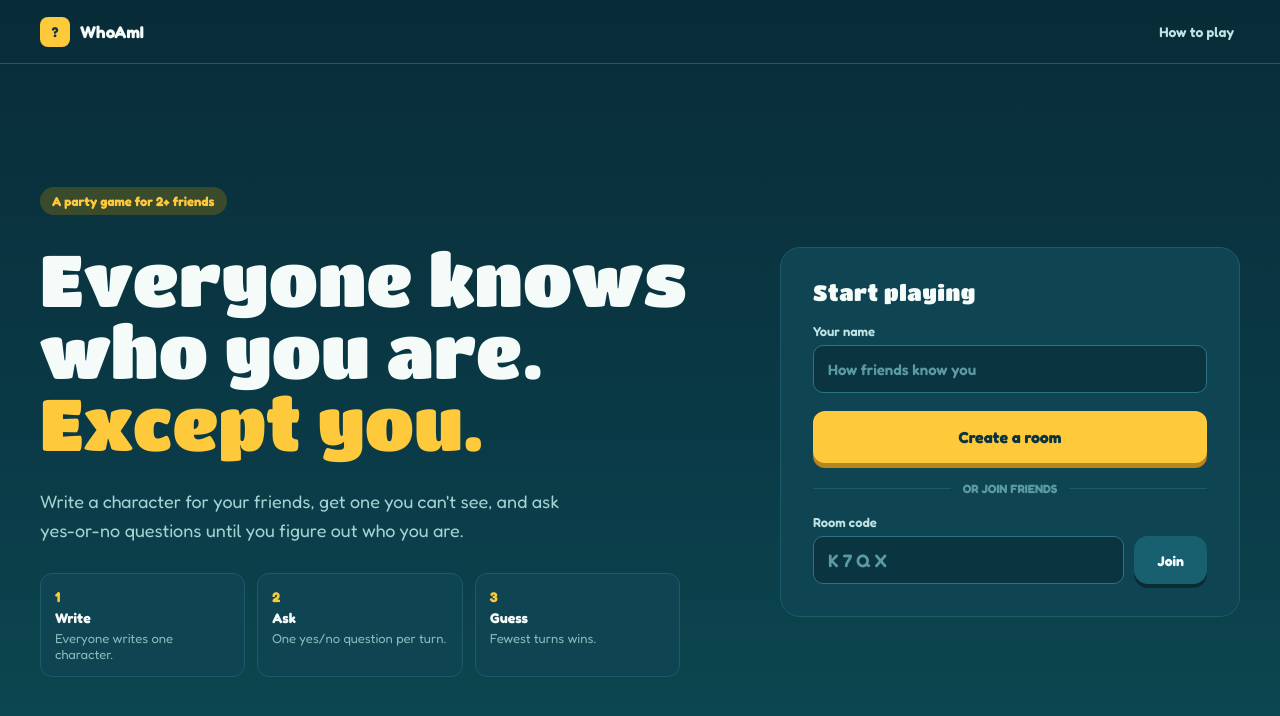
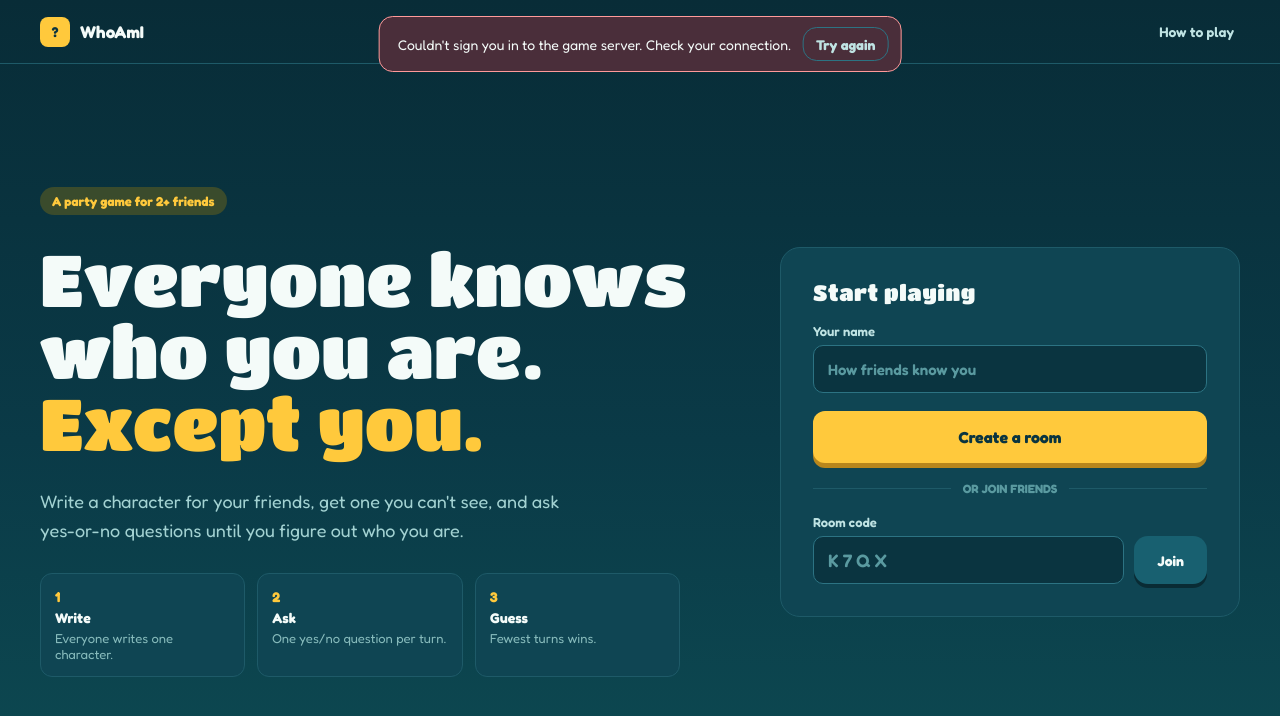
Before and after one commit to PauloDuarteOliveira/whoami, an Angular app: page /#/ in a window 1280 px wide. Shown: the top 716 px of the page. Built offline with nearby package versions, Linux system fonts and the light colour scheme; no server answers.

Commit message:
feat(auth): sign every player in anonymously with Supabase Auth

```diff
--- a/src/app/app.config.ts
+++ b/src/app/app.config.ts
@@ -1,12 +1,16 @@
-import { ApplicationConfig, provideBrowserGlobalErrorListeners } from '@angular/core';
-import { provideHttpClient, withFetch } from '@angular/common/http';
+import { ApplicationConfig, inject, provideAppInitializer, provideBrowserGlobalErrorListeners } from '@angular/core';
+import { provideHttpClient, withFetch, withInterceptors } from '@angular/common/http';
 import { provideRouter, withHashLocation } from '@angular/router';
 import { routes } from './app.routes';
+import { AuthService } from './core/auth.service';
+import { authInterceptor } from './core/auth.interceptor';
 
 export const appConfig: ApplicationConfig = {
   providers: [
     provideBrowserGlobalErrorListeners(),
     provideRouter(routes, withHashLocation()),
-    provideHttpClient(withFetch()),
+    provideHttpClient(withFetch(), withInterceptors([authInterceptor])),
+    // Sign in before the first screen loads, so every request already carries the player's token.
+    provideAppInitializer(() => inject(AuthService).signIn()),
   ]
 };
--- a/src/app/app.css
+++ b/src/app/app.css
@@ -0,0 +1,17 @@
+.auth-error {
+  position: fixed;
+  top: 16px;
+  left: 50%;
+  transform: translateX(-50%);
+  z-index: 100;
+  display: flex;
+  align-items: center;
+  gap: 12px;
+  padding: 10px 12px 10px 18px;
+  border-radius: 14px;
+  background: var(--no-soft);
+  border: 1px solid var(--no);
+  color: var(--text);
+  font-size: 14px;
+}
+.auth-error .btn { height: 34px; padding: 0 12px; }
--- a/src/app/app.html
+++ b/src/app/app.html
@@ -1 +1,7 @@
+@if (auth.status() === 'error') {
+  <div class="auth-error" role="alert">
+    Couldn't sign you in to the game server. Check your connection.
+    <button type="button" class="btn btn-ghost" (click)="auth.signIn()">Try again</button>
+  </div>
+}
 <router-outlet />
--- a/src/app/app.ts
+++ b/src/app/app.ts
@@ -1,5 +1,6 @@
-import { Component, signal } from '@angular/core';
+import { Component, inject } from '@angular/core';
 import { RouterOutlet } from '@angular/router';
+import { AuthService } from './core/auth.service';
 
 @Component({
   imports: [RouterOutlet],
@@ -8,5 +9,5 @@ import { RouterOutlet } from '@angular/router';
   templateUrl: './app.html',
 })
 export class App {
-  protected readonly title = signal('whoami');
+  protected readonly auth = inject(AuthService);
 }
--- /dev/null
+++ b/src/app/core/auth.interceptor.ts
@@ -0,0 +1,13 @@
+import { HttpInterceptorFn } from '@angular/common/http';
+import { inject } from '@angular/core';
+import { environment } from '../../environments/environment';
+import { AuthService } from './auth.service';
+
+/** Adds the signed-in player's token to every request sent to Supabase. */
+export const authInterceptor: HttpInterceptorFn = (request, next) => {
+    const token = inject(AuthService).accessToken();
+    if (!token || !request.url.startsWith(environment.supabaseUrl)) {
+        return next(request);
+    }
+    return next(request.clone({ setHeaders: { Authorization: `Bearer ${token}` } }));
+};
--- /dev/null
+++ b/src/app/core/auth.service.ts
@@ -0,0 +1,63 @@
+import { Injectable, computed, signal } from '@angular/core';
+import { Session, createClient } from '@supabase/supabase-js';
+import { environment } from '../../environments/environment';
+
+export type AuthStatus = 'loading' | 'ready' | 'error';
+
+/**
+ * Signs every player in with Supabase Auth, invisibly (an anonymous account: no email, no password).
+ * The game data still goes through HttpClient; the auth interceptor adds this session's token to each request,
+ * so the database knows which signed-in user is asking (auth.uid() in Row Level Security).
+ */
+@Injectable({ providedIn: 'root' })
+export class AuthService {
+    private readonly client = createClient(environment.supabaseUrl, environment.supabaseKey, {
+        auth: {
+            // One session per tab, like the player sessions, so two tabs are two different players.
+            storage: browserSessionStorage(),
+            storageKey: 'whoami.auth',
+            persistSession: true,
+            autoRefreshToken: true,
+        },
+    });
+
+    readonly session = signal<Session | null>(null);
+    readonly status = signal<AuthStatus>('loading');
+    readonly userId = computed(() => this.session()?.user.id ?? null);
+
+    constructor() {
+        // Keeps the token fresh: Supabase refreshes it about every hour and tells us here.
+        this.client.auth.onAuthStateChange((_event, session) => this.session.set(session));
+    }
+
+    /** Reuses this tab's session if there is one, otherwise creates an anonymous account. */
+    async signIn(): Promise<void> {
+        this.status.set('loading');
+        try {
+            const { data } = await this.client.auth.getSession();
+            let session = data.session;
+            if (!session) {
+                const result = await this.client.auth.signInAnonymously();
+                if (result.error) throw result.error;
+                session = result.data.session;
+            }
+            this.session.set(session);
+            this.status.set('ready');
+        } catch {
+            this.status.set('error');
+        }
+    }
+
+    accessToken(): string | null {
+        return this.session()?.access_token ?? null;
+    }
+}
+
+/** sessionStorage, or nothing when the browser blocks it (the session then lasts until the page reloads). */
+function browserSessionStorage(): Storage | undefined {
+    try {
+        return window.sessionStorage;
+    } catch {
+        return undefined;
+    }
+}
--- a/src/index.html
+++ b/src/index.html
@@ -15,7 +15,10 @@
 </head>
 
 <body>
-  <app-root></app-root>
+  <!-- Shown while the app starts and signs the player in; Angular replaces it with the app. -->
+  <app-root>
+    <p style="font-family: Fredoka, system-ui, sans-serif; color: #86BABB; background: #0A3440; margin: 0; min-height: 100vh; display: flex; align-items: center; justify-content: center;">Connecting to the game…</p>
+  </app-root>
 </body>
 
 </html>
```
